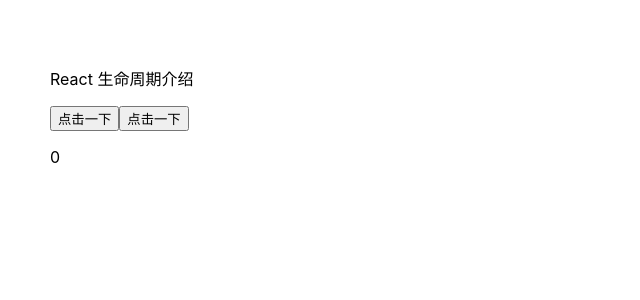
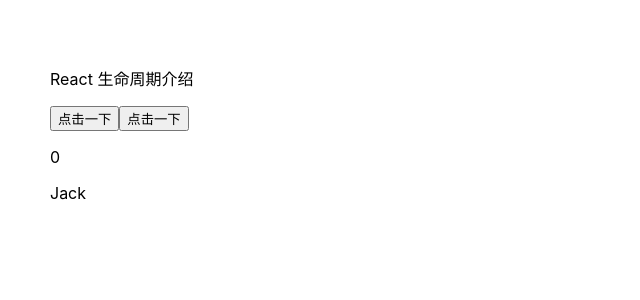
Before and after one commit to maicoder/learnReact, a React (Create React App) app in the folder 01-React/01-React/my-app/: page / in a window 1280 px wide. Shown: the top 300 px of the page, without its empty margins (0-640 px from the left). Built offline with nearby package versions, Linux system fonts and the light colour scheme.

Commit message:
Update Life.js

```diff
--- a/01-React/01-React/my-app/src/pages/demo/Life.js
+++ b/01-React/01-React/my-app/src/pages/demo/Life.js
@@ -1,4 +1,5 @@
 import React from "react";
+import Child from "./Child";
 
 export default class Life extends React.Component {
   constructor(props) {
@@ -29,6 +30,7 @@
       <button onClick={this.handleAdd}>点击一下</button>
       <button onClick={this.handleClick.bind(this)}>点击一下</button>
       <p>{this.state.count}</p>
+      <Child name="Jack"></Child>
     </div>
   }
 }
```
